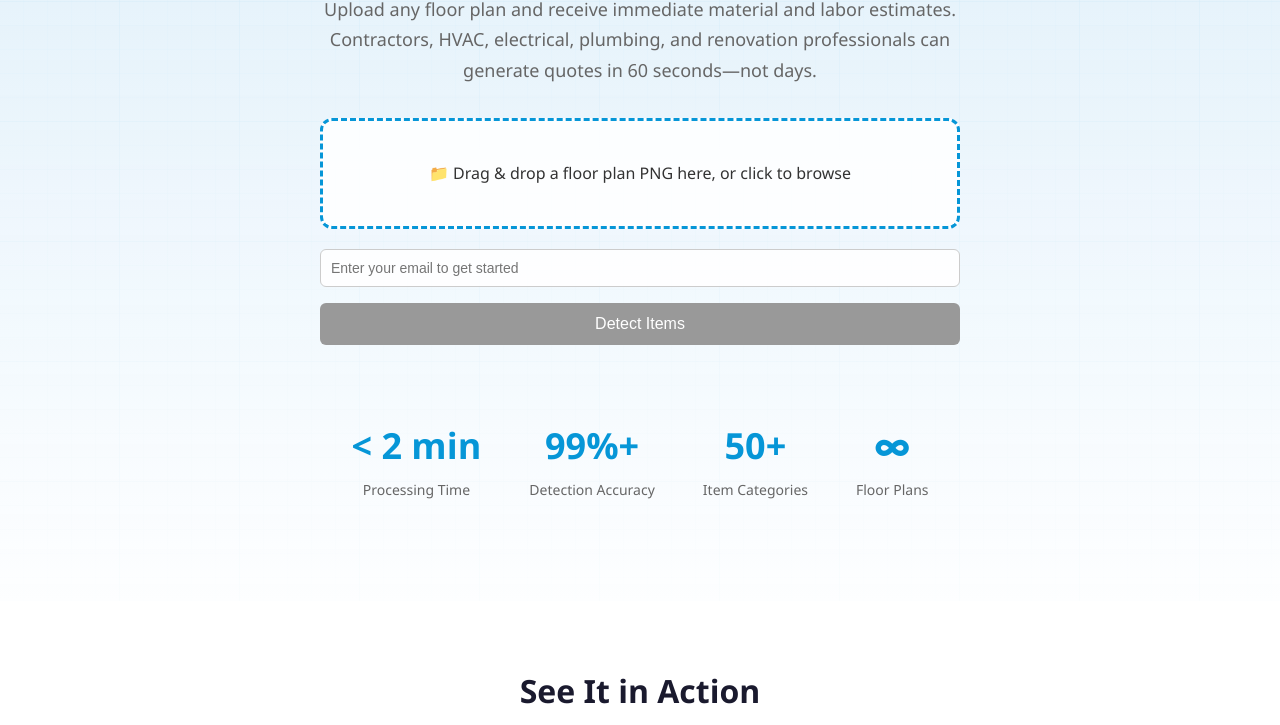
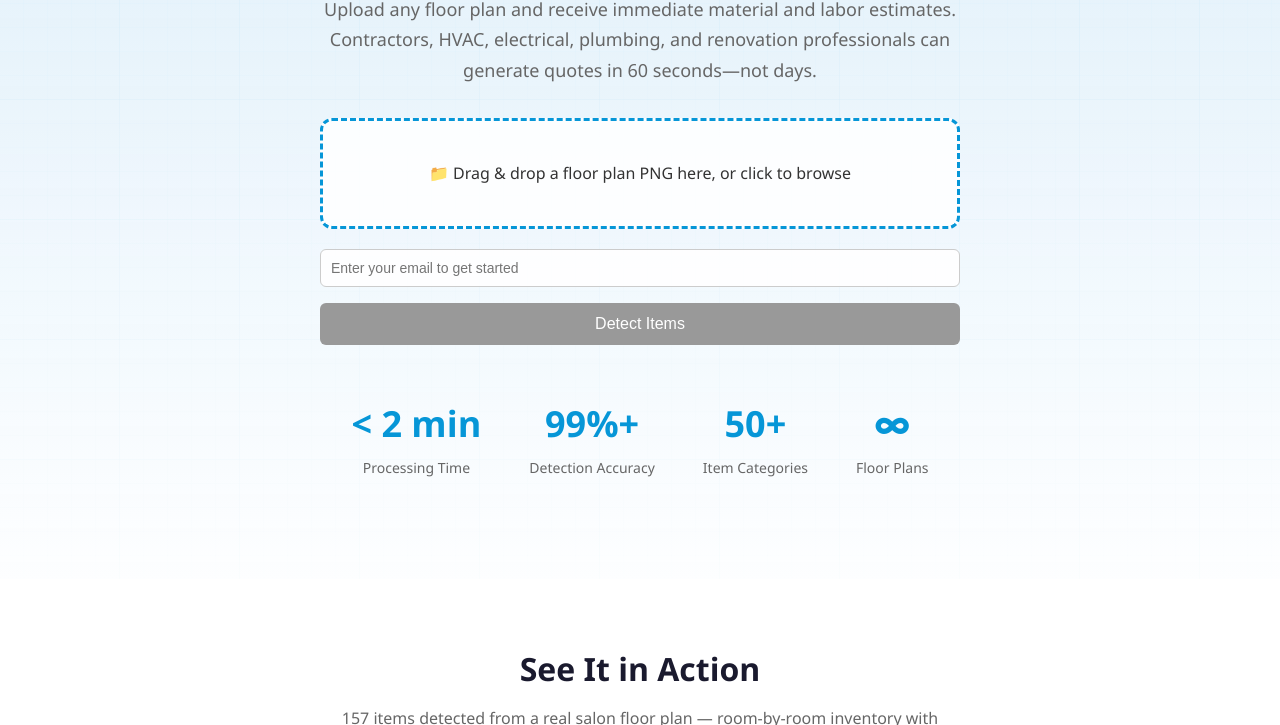
Before and after one commit to psyduckler/scanmyplan, a website: page public/auto-quoting-estimation.html in a window 1280 px wide. Shown: the part 336-1061 px from the top of the page. Drawn offline with Linux system fonts and the light colour scheme.

Commit message:
fix: remove margin-top from stats-bar on homepage + use case pages

```diff
--- a/public/auto-quoting-estimation.html
+++ b/public/auto-quoting-estimation.html
@@ -79,7 +79,7 @@
       </div>
     </div>
 
-    <div class="stats-bar" style="margin-top:32px;">
+    <div class="stats-bar">
       <div class="stat"><div class="number">&lt; 2 min</div><div class="label">Processing Time</div></div>
       <div class="stat"><div class="number">99%+</div><div class="label">Detection Accuracy</div></div>
       <div class="stat"><div class="number">50+</div><div class="label">Item Categories</div></div>
```
Also changed, not shown: public/compliance-code-checking.html (+1 -1 lines), public/furniture-fixture-detection.html (+1 -1 lines), public/index.html (+1 -1 lines), public/insurance-claims.html (+1 -1 lines), public/real-estate-property.html (+1 -1 lines), public/space-optimization.html (+1 -1 lines).
